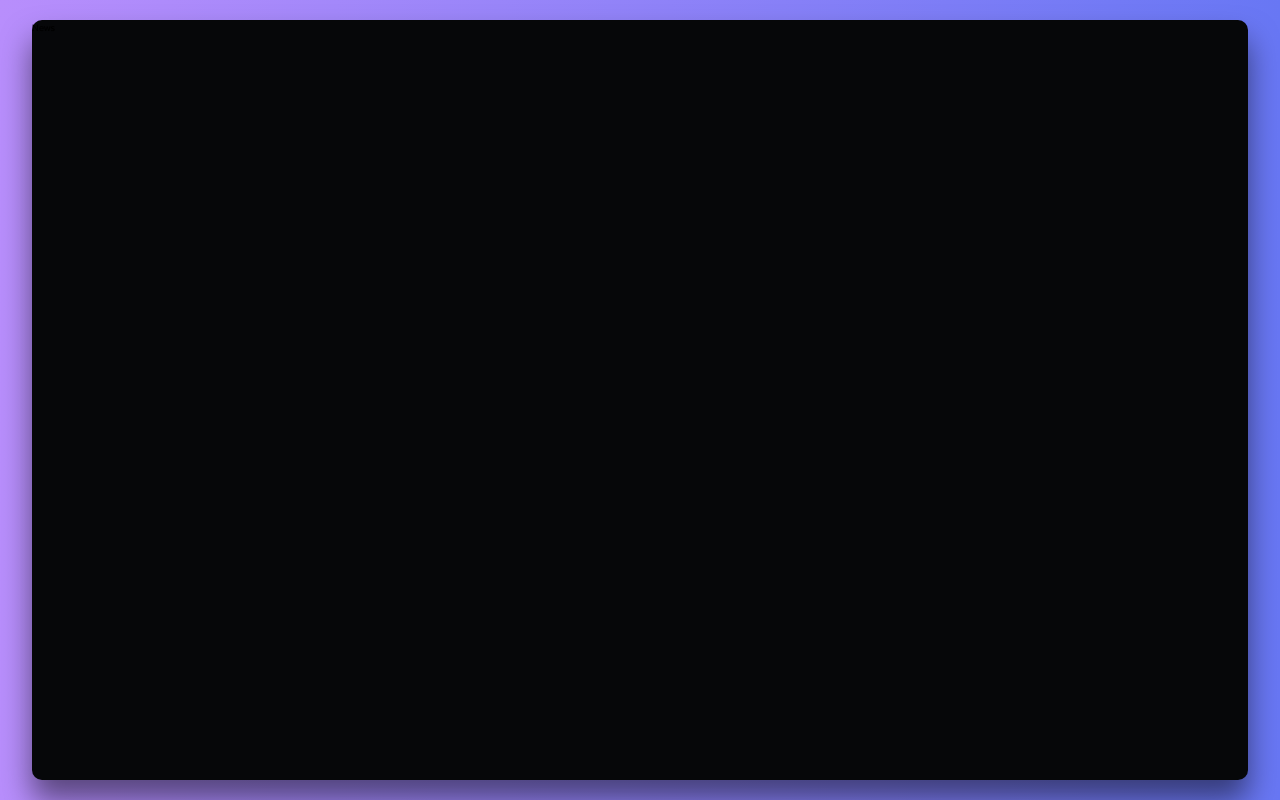
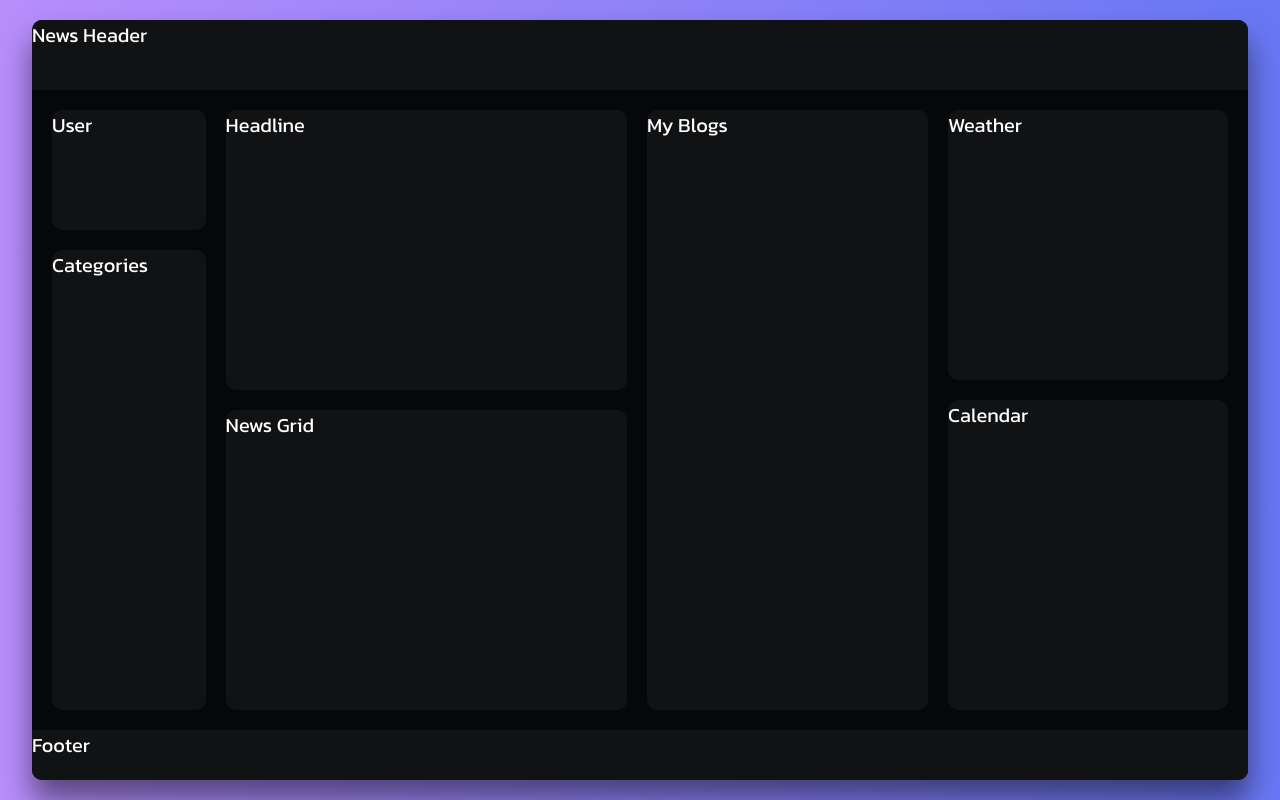
Before and after one commit to abhijeetpalanki/Insights, a React (Vite) app: page / in a window 1280 px wide. Built offline with nearby package versions, Linux system fonts and the light colour scheme.

Commit message:
create project layout

```diff
--- /dev/null
+++ b/src/components/Calendar.jsx
@@ -0,0 +1,8 @@
+import React from "react";
+import "../styles/Calendar.css";
+
+const Calendar = () => {
+  return <div className="calendar">Calendar</div>;
+};
+
+export default Calendar;
--- a/src/components/News.jsx
+++ b/src/components/News.jsx
@@ -1,7 +1,30 @@
 import React from "react";
+import Weather from "./Weather";
+import Calendar from "./Calendar";
+import "../styles/News.css";
 
 const News = () => {
-  return <div>News</div>;
+  return (
+    <div className="news">
+      <header className="news-header">News Header</header>
+      <div className="news-content">
+        <div className="navbar">
+          <div className="user">User</div>
+          <nav className="categories">Categories</nav>
+        </div>
+        <div className="news-section">
+          <div className="headline">Headline</div>
+          <div className="news-grid">News Grid</div>
+        </div>
+        <div className="my-blogs">My Blogs</div>
+        <div className="weather-calendar">
+          <Weather />
+          <Calendar />
+        </div>
+      </div>
+      <footer className="news-footer">Footer</footer>
+    </div>
+  );
 };
 
 export default News;
--- /dev/null
+++ b/src/components/Weather.jsx
@@ -0,0 +1,8 @@
+import React from "react";
+import "../styles/Weather.css";
+
+const Weather = () => {
+  return <div className="weather">Weather</div>;
+};
+
+export default Weather;
--- /dev/null
+++ b/src/styles/Calendar.css
@@ -0,0 +1,7 @@
+.calendar {
+  width: 100%;
+  min-width: 28rem;
+  height: calc(55% - 2rem);
+  background-color: #111214;
+  border-radius: 1rem;
+}
--- /dev/null
+++ b/src/styles/News.css
@@ -0,0 +1,88 @@
+.news {
+  font-size: 2rem;
+  color: #fff;
+  width: 100%;
+  height: 100%;
+  display: flex;
+  flex-direction: column;
+  justify-content: space-between;
+  row-gap: 2rem;
+}
+
+.news-header {
+  width: 100%;
+  min-height: 7rem;
+  background-color: #111214;
+  border-radius: 1rem 1rem 0 0;
+}
+
+.news-content {
+  display: flex;
+  column-gap: 2rem;
+  height: calc(100% - 16rem);
+  padding: 0 2rem;
+}
+
+.navbar {
+  width: 18rem;
+  height: 100%;
+  display: flex;
+  flex-direction: column;
+  row-gap: 2rem;
+}
+
+.user {
+  width: 100%;
+  height: 20%;
+  background-color: #111214;
+  border-radius: 1rem;
+}
+
+.categories {
+  width: 100%;
+  height: calc(80% - 2rem);
+  background-color: #111214;
+  border-radius: 1rem;
+}
+
+.news-section {
+  width: clamp(30rem, 43cqi, 40%);
+  height: 100%;
+  border-radius: 1rem;
+}
+
+.headline {
+  width: 100%;
+  height: calc(50% - 2rem);
+  background-color: #111214;
+  border-radius: 1rem;
+  margin-bottom: 2rem;
+}
+
+.news-grid {
+  width: 100%;
+  height: 50%;
+  background-color: #111214;
+  border-radius: 1rem;
+}
+
+.my-blogs {
+  width: clamp(20rem, 27cqi, 28%);
+  height: 100%;
+  background-color: #111214;
+  border-radius: 1rem;
+}
+
+.weather-calendar {
+  flex: 1;
+  display: flex;
+  flex-direction: column;
+  row-gap: 2rem;
+}
+
+.news-footer {
+  width: 100%;
+  min-height: 5rem;
+  background-color: #111214;
+  border-radius: 0 0 1rem 1rem;
+}
--- /dev/null
+++ b/src/styles/Weather.css
@@ -0,0 +1,7 @@
+.weather {
+  width: 100%;
+  min-width: 28rem;
+  height: 45%;
+  background-color: #111214;
+  border-radius: 1rem;
+}
```
